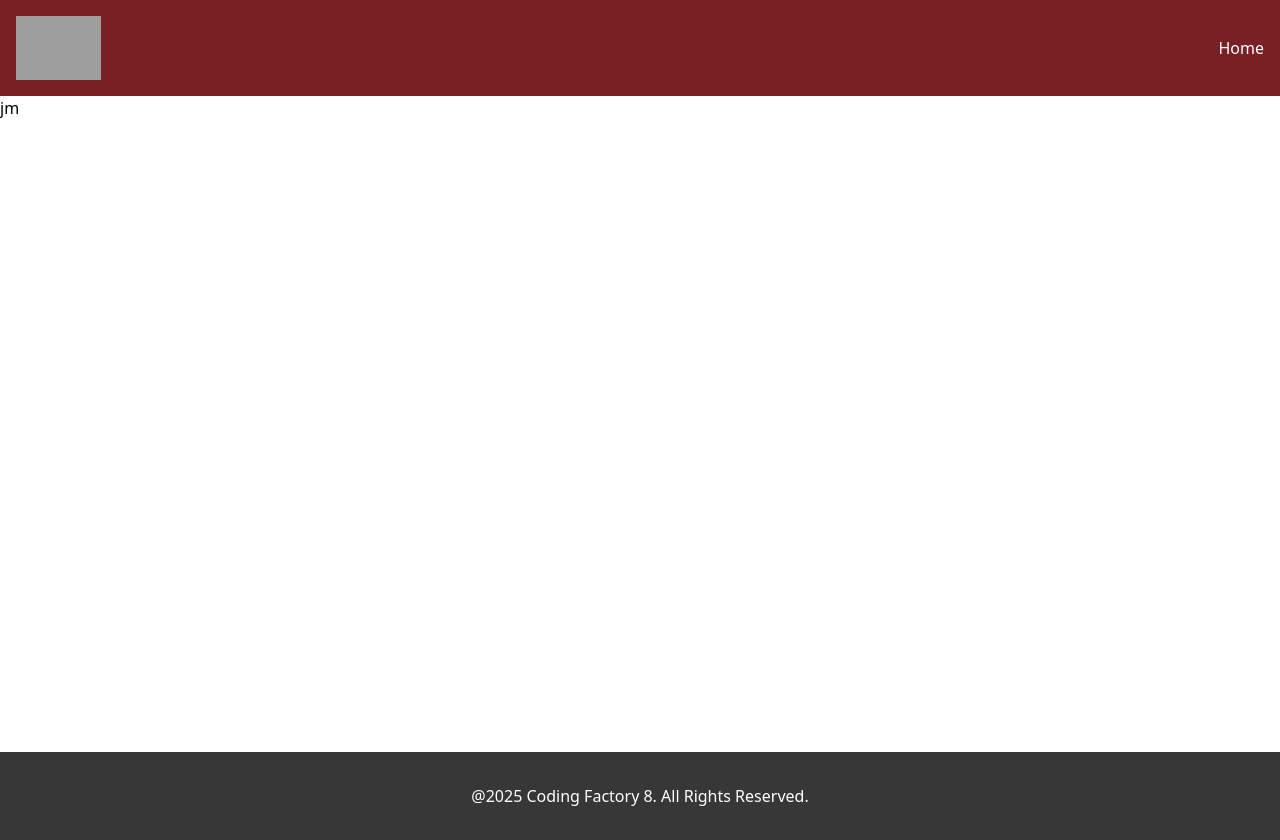
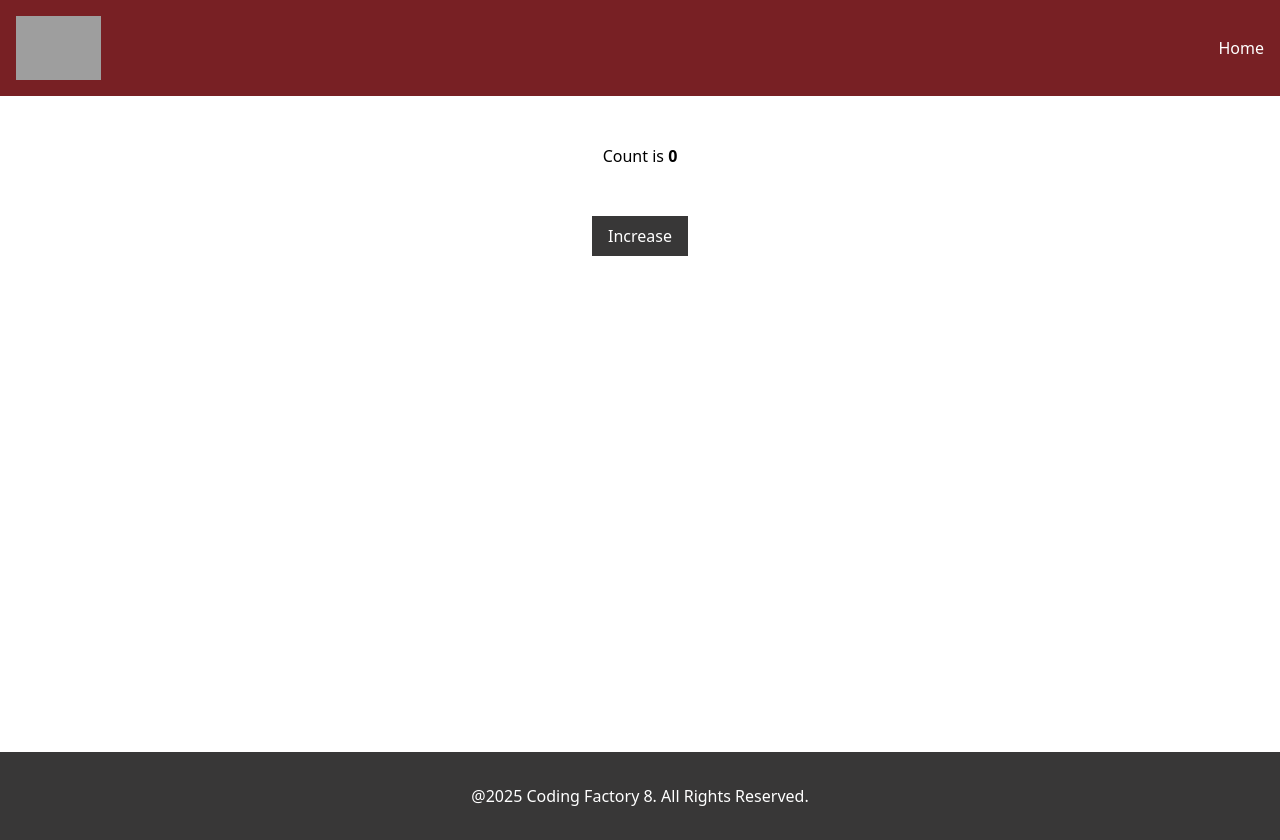
Before and after one commit to AthanasiaPet/cf8-react-intro, a React app: page / in a window 1280 px wide. Built offline with nearby package versions, Linux system fonts and the light colour scheme; grey boxes are pictures that could not be loaded; the HTML template or start-up script is replaced by a standard one.

Commit message:
feat: add ClassComponentWithState and FunctionalComponentWithState components

```diff
--- a/src/App.tsx
+++ b/src/App.tsx
@@ -8,6 +8,8 @@
 
 
 import LayOut from "./components/LayOut.tsx";
+// import FunctionalComponentWithState from "./components/FunctionalComponentWithState.tsx";
+import ClassComponentWithState from "./components/ClassComponentWithState.tsx";
 
 function App() {
 
@@ -29,7 +31,8 @@
             {/*</Card>*/}
 
             <LayOut>
-                jm
+                {/*<FunctionalComponentWithState />*/}
+                <ClassComponentWithState />
             </LayOut>
 
         </>
--- /dev/null
+++ b/src/components/ClassComponentWithState.tsx
@@ -0,0 +1,34 @@
+import {Component} from "react";
+
+type Props = object;
+
+type State = {
+    count: number;
+}
+
+class ClassComponentWithState extends Component<Props, State> {
+   constructor(props: Props) {
+       super(props);
+       this.state = {count: 0}
+   }
+   increase = () => {
+        this.setState({count: this.state.count + 1})
+   }
+   render() {
+       return (
+           <>
+               <h1 className={"text-center my-12"}>Count is <strong>{this.state.count}</strong></h1>
+               <div className="text-center">
+                   <button onClick={this.increase}
+                           className="bg-cf-dark-gray text-white py-2 px-4">
+                       Increase
+                   </button>
+               </div>
+
+           </>
+
+       )
+   }
+}
+
+export default  ClassComponentWithState;
--- /dev/null
+++ b/src/components/FunctionalComponentWithState.tsx
@@ -0,0 +1,25 @@
+import {useState} from "react";
+
+
+const FunctionalComponentWithState = () => {
+    const [count, setCount] = useState(0)
+
+    const increaseCount = () => {
+        setCount(count + 1);
+    }
+
+    return (
+        <>
+            <h1 className={"text-center my-12"}>Count is <strong>{count}</strong></h1>
+            <div className="text-center">
+                <button onClick={increaseCount}
+                    className="bg-cf-dark-gray text-white py-2 px-4">
+                    Increase
+                </button>
+            </div>
+
+        </>
+    )
+}
+
+export default FunctionalComponentWithState;
```
